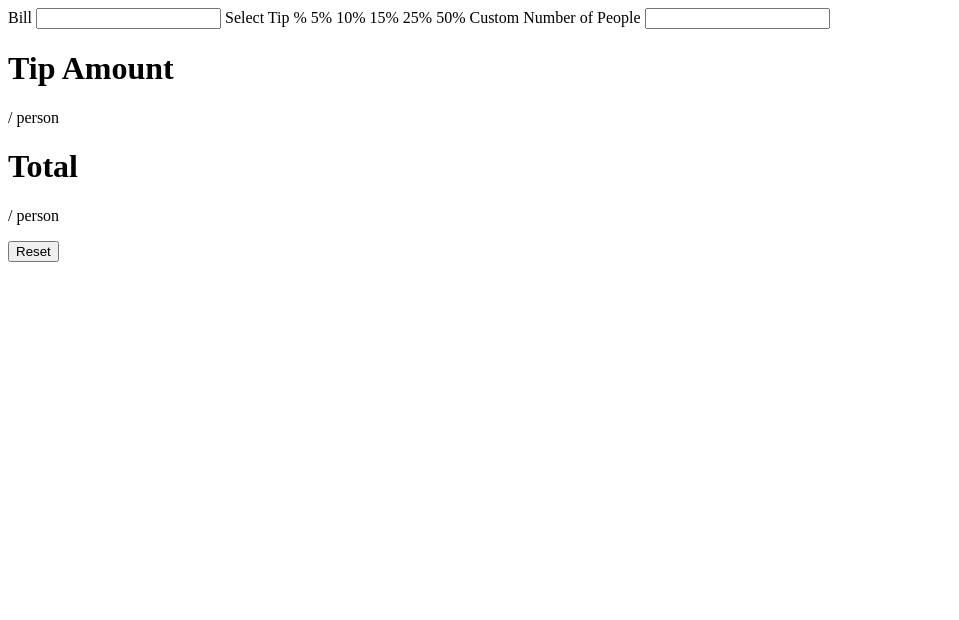
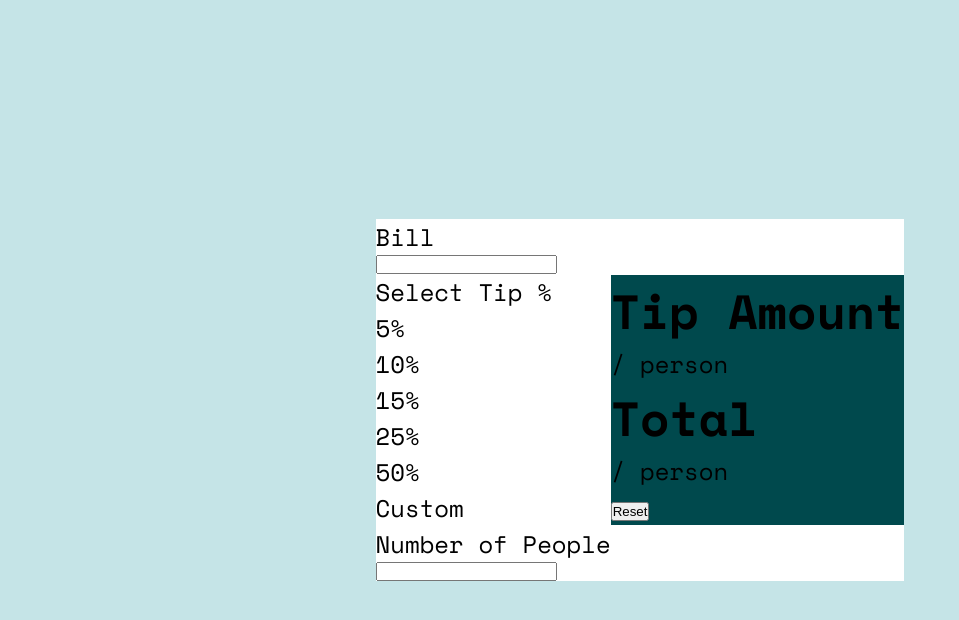
Before and after one commit to andy-devs/tip-calculator, a plain HTML site: page index.html in a window 1280 px wide. Shown: the whole page, without its empty margins (0-959 px from the left). Drawn offline with nearby package versions, Linux system fonts and the light colour scheme.

Commit message:
basic layout

```diff
--- a/index.html
+++ b/index.html
@@ -9,6 +9,12 @@
 			type="image/png"
 			sizes="32x32"
 			href="./images/favicon-32x32.png"
+		/>
+		<link rel="preconnect" href="https://fonts.googleapis.com" />
+		<link rel="preconnect" href="https://fonts.gstatic.com" crossorigin />
+		<link
+			href="https://fonts.googleapis.com/css2?family=Space+Mono:wght@400;700&display=swap"
+			rel="stylesheet"
 		/>
 		<link rel="stylesheet" href="style.css" />
 		<title>Frontend Mentor | Tip calculator app</title>
--- a/style.css
+++ b/style.css
@@ -0,0 +1,35 @@
+:root {
+	--main-color-strong-cyan: hsl(172, 67%, 45%);
+	--very-dark-cyan: hsl(183, 100%, 15%);
+	--dark-grayish-cyan: hsl(186, 14%, 43%);
+	--lignt-grayish-cyan: hsl(185, 41%, 84%);
+	--white: hsl(0, 0%, 100%);
+}
+* {
+	margin: 0;
+	padding: 0;
+}
+body {
+	background-color: var(--lignt-grayish-cyan);
+	height: 100vh;
+	font-size: 24px;
+	font-family: 'Space Mono', monospace;
+	display: grid;
+	place-items: center;
+}
+.calculator {
+	background-color: var(--white);
+	max-width: 1400px;
+	display: flex;
+	flex-direction: row;
+	justify-content: center;
+	align-items: center;
+}
+.calculator-control {
+	display: flex;
+	flex-direction: column;
+	align-items: flex-start;
+}
+.calculator-result {
+	background-color: var(--very-dark-cyan);
+}
```
